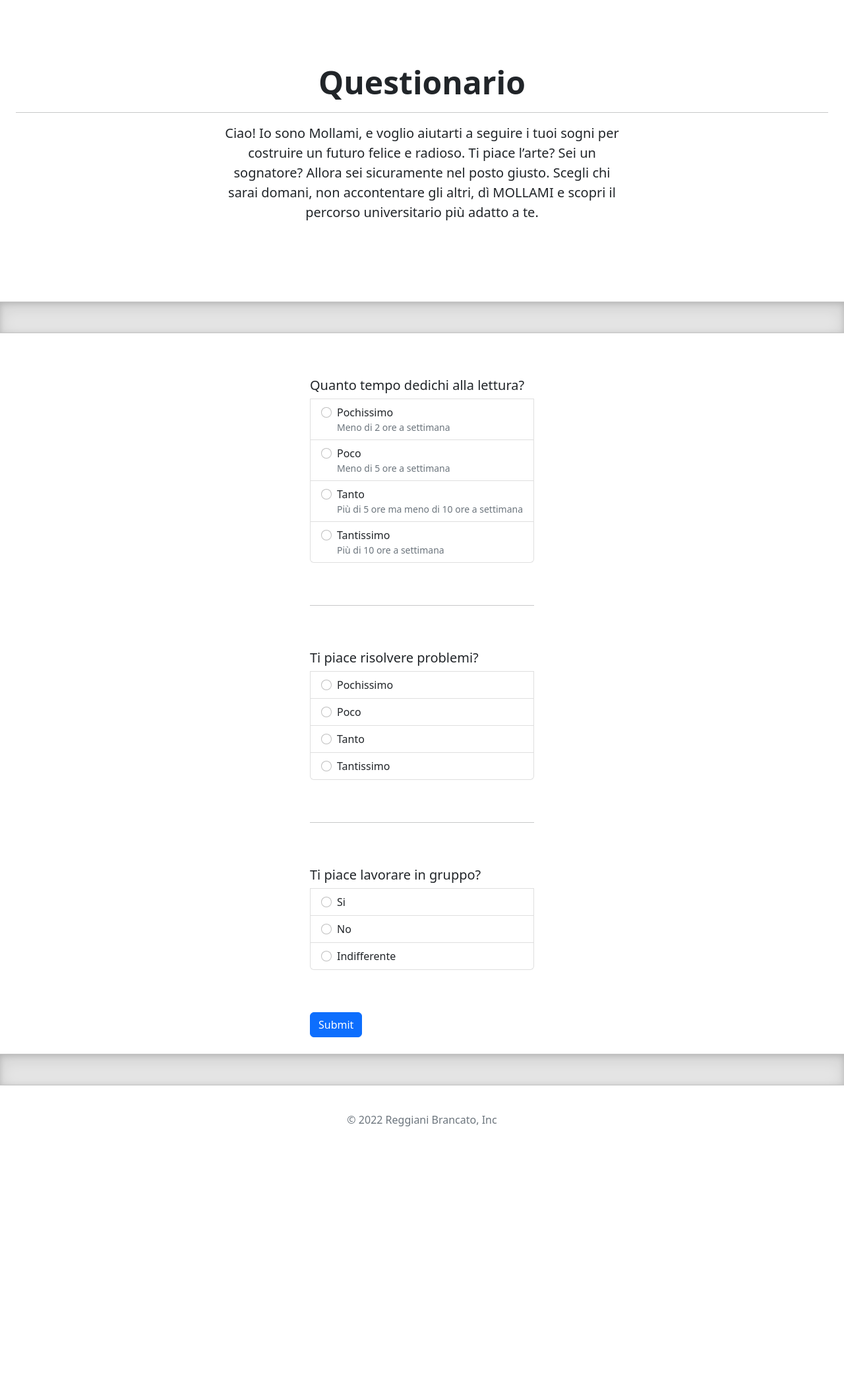
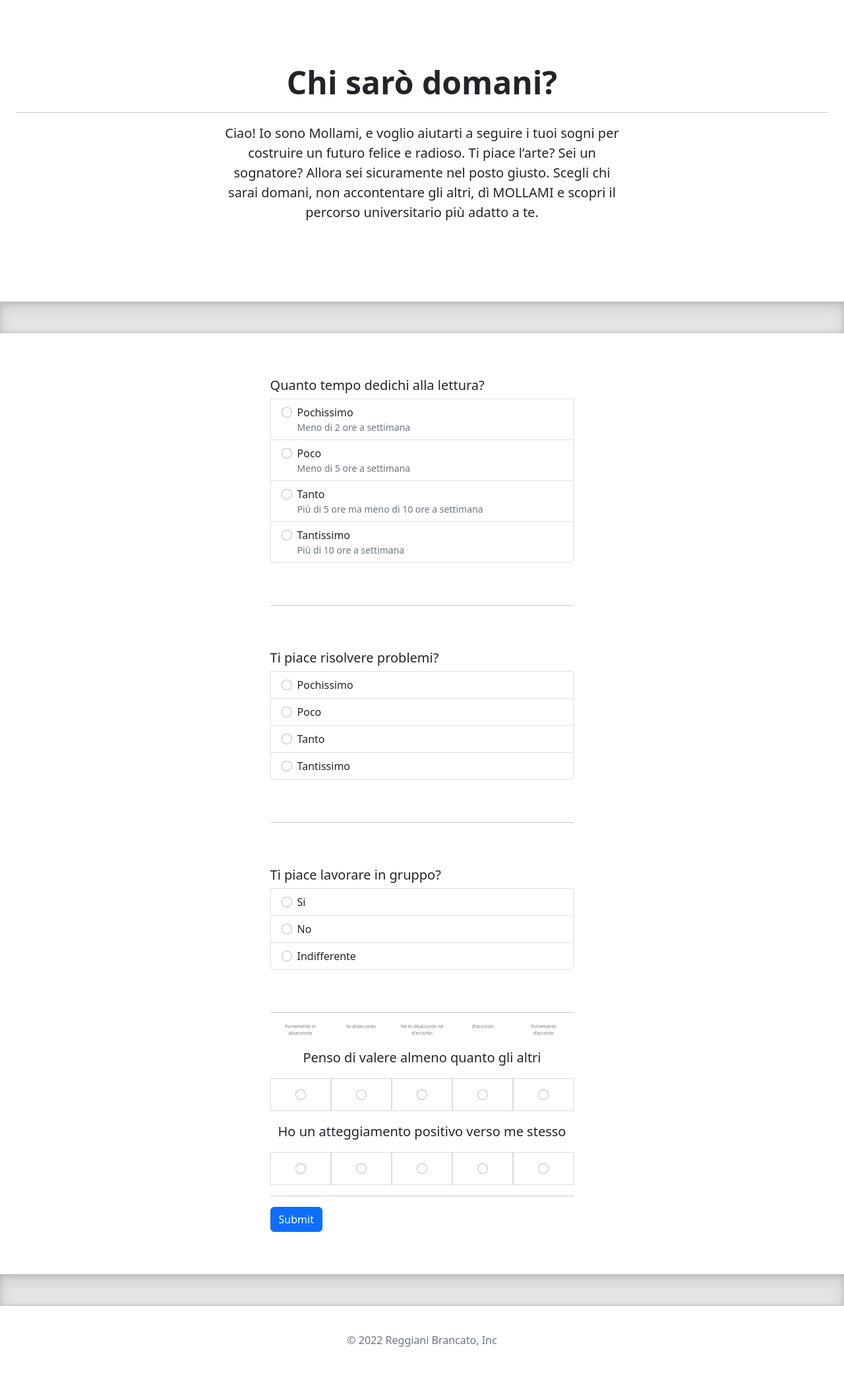
Before and after one commit to davidebazzana/Questionnaire, a Flask app: page /questionnaire in a window 1280 px wide. Shown: the whole page at 66% size. Before the commit the page ends 1707 px from the top, so only its background shows below. Run offline with Flask 2, Linux system fonts and the light colour scheme; some libraries are stand-ins or nearby versions.

Commit message:
Added scale answers

```diff
--- a/app.py
+++ b/app.py
@@ -10,13 +10,16 @@ NUMBER_OF_CLASSES = 2
 WEIGHT_VECTORS = [
     [[8, 2], [4, 6], [6, 4], [2, 8]],
     [[2, 8], [4, 6], [6, 4], [8, 2]],
-    [[9, 5], [1, 5], [5, 5]]
+    [[9, 5], [1, 5], [5, 5]],
+    [[1, 1], [2, 2], [7, 7], [8, 8], [9, 9]],
+    [[1, 1], [2, 2], [7, 7], [8, 8], [9, 9]]
     ]
 CLASS_PAGE = [
     "science_guy.html",
     "art_guy.html"
     ]
 
+@app.route("/", methods=['GET'])
 @app.route("/questionnaire", methods=['GET'])
 def get_questionnaire():
     return render_template('questionnaire.html')
--- /dev/null
+++ b/static/styles/grid.css
@@ -0,0 +1,13 @@
+.themed-grid-col {
+  padding-top: .75rem;
+  padding-bottom: .75rem;
+  background-color: rgba(86, 61, 124, .15);
+  border: 1px solid rgba(86, 61, 124, .2);
+}
+
+.themed-container {
+  padding: .75rem;
+  margin-bottom: 1.5rem;
+  background-color: rgba(0, 123, 255, .15);
+  border: 1px solid rgba(0, 123, 255, .2);
+}
--- a/templates/layout.html
+++ b/templates/layout.html
@@ -6,13 +6,14 @@
     <meta name="description" content="">
     <meta name="author" content="Mark Otto, Jacob Thornton, and Bootstrap contributors">
     <meta name="generator" content="Hugo 0.101.0">
-    <title>Questionario</title>
+    <title>Chi sarò domani?</title>
 
     <link rel="canonical" href="https://getbootstrap.com/docs/5.2/examples/list-groups/">
 
     <link rel= "stylesheet" type= "text/css" href= "{{ url_for('static',filename='styles/bootstrap.min.css') }}">
     <link rel="stylesheet" type="text/css" href="{{ url_for('static',filename='styles/heroes.css') }}">
     <link rel= "stylesheet" type= "text/css" href= "{{ url_for('static',filename='styles/list-groups.css') }}">
+    <link rel= "stylesheet" type= "text/css" href= "{{ url_for('static',filename='styles/grid.css') }}">
 
     <style>
       .bd-placeholder-img {
@@ -70,6 +71,18 @@
         margin-bottom: 5px;
         font-size:20px;
       }
+
+      div.question {
+        font-size:20px;
+      }
+
+      .grid-questions {
+        background-color: rgba(240, 248, 255, 0);
+      }
+
+      .questions-options {
+        font-size: 7px;
+      }
     </style>
 
     <script src= "{{ url_for('static',filename='bootstrap.bundle.min.js') }}"></script>
--- a/templates/questionnaire.html
+++ b/templates/questionnaire.html
@@ -1,10 +1,10 @@
 {% extends "layout.html" %}
 {% block content %}
 <main>
-  <h1 class="visually-hidden">Questionario</h1>
+  <h1 class="visually-hidden">Chi sarò domani?</h1>
 
   <div class="px-4 py-5 my-5 text-center">
-    <h1 class="display-5 fw-bold">Questionario</h1>
+    <h1 class="display-5 fw-bold">Chi sarò domani?</h1>
     <hr/>
     <div class="col-lg-6 mx-auto">
       <p class="lead mb-4">Ciao! Io sono Mollami, e voglio aiutarti a seguire i tuoi sogni per costruire un futuro felice e radioso.
@@ -18,7 +18,7 @@
 
 </main>
 
-<div class="d-flex gap-5 justify-content-center" style="margin-bottom: 25px;">
+<div class="d-flex gap-5 justify-content-center" style="margin-bottom: 5%; margin-left: 5%; margin-right: 5%;">
 
   <form action="/result", method="get">
     <div class="list-group mx-0 w-auto">
@@ -103,6 +103,64 @@
       </label>
     </div>
 
+    <hr/>
+
+    <div class="container">
+      <div class="row mb-3 text-center">
+        <div class="col"><small class="d-block text-muted questions-options">Fortemente in disaccordo</small></div>
+        <div class="col"><small class="d-block text-muted questions-options">In disaccordo</small></div>
+        <div class="col"><small class="d-block text-muted questions-options">Né in disaccordo né d'accordo</small></div>
+        <div class="col"><small class="d-block text-muted questions-options">D’accordo</small></div>
+        <div class="col"><small class="d-block text-muted questions-options">Fortemente d’accordo</small></div>
+      </div>
+
+      <div class="row mb-3 text-center">
+        <div class="col question">Penso di valere almeno quanto gli altri</div>
+      </div>
+
+      <div class="row mb-3 text-center">
+        <div class="col themed-grid-col grid-questions">
+          <input class="form-check-input flex-shrink-0" type="radio" name="group3" id="listGroupRadios1" value="0">
+        </div>
+        <div class="col themed-grid-col grid-questions">
+          <input class="form-check-input flex-shrink-0" type="radio" name="group3" id="listGroupRadios2" value="1">
+        </div>
+        <div class="col themed-grid-col grid-questions">
+          <input class="form-check-input flex-shrink-0" type="radio" name="group3" id="listGroupRadios3" value="2">
+        </div>
+        <div class="col themed-grid-col grid-questions">
+          <input class="form-check-input flex-shrink-0" type="radio" name="group3" id="listGroupRadios4" value="3">
+        </div>
+        <div class="col themed-grid-col grid-questions">
+          <input class="form-check-input flex-shrink-0" type="radio" name="group3" id="listGroupRadios5" value="4">
+        </div>
+      </div>
+
+      <div class="row mb-3 text-center">
+        <div class="col question">Ho un atteggiamento positivo verso me stesso</div>
+      </div>
+
+      <div class="row mb-3 text-center">
+        <div class="col themed-grid-col grid-questions">
+          <input class="form-check-input flex-shrink-0" type="radio" name="group4" id="listGroupRadios1" value="0">
+        </div>
+        <div class="col themed-grid-col grid-questions">
+          <input class="form-check-input flex-shrink-0" type="radio" name="group4" id="listGroupRadios2" value="1">
+        </div>
+        <div class="col themed-grid-col grid-questions">
+          <input class="form-check-input flex-shrink-0" type="radio" name="group4" id="listGroupRadios3" value="2">
+        </div>
+        <div class="col themed-grid-col grid-questions">
+          <input class="form-check-input flex-shrink-0" type="radio" name="group4" id="listGroupRadios4" value="3">
+        </div>
+        <div class="col themed-grid-col grid-questions">
+          <input class="form-check-input flex-shrink-0" type="radio" name="group4" id="listGroupRadios5" value="4">
+        </div>
+      </div>
+    </div>
+
+    <hr/>
+
     <button type="submit" class="btn btn-primary">Submit</button>
   </form>
 </div>
```
